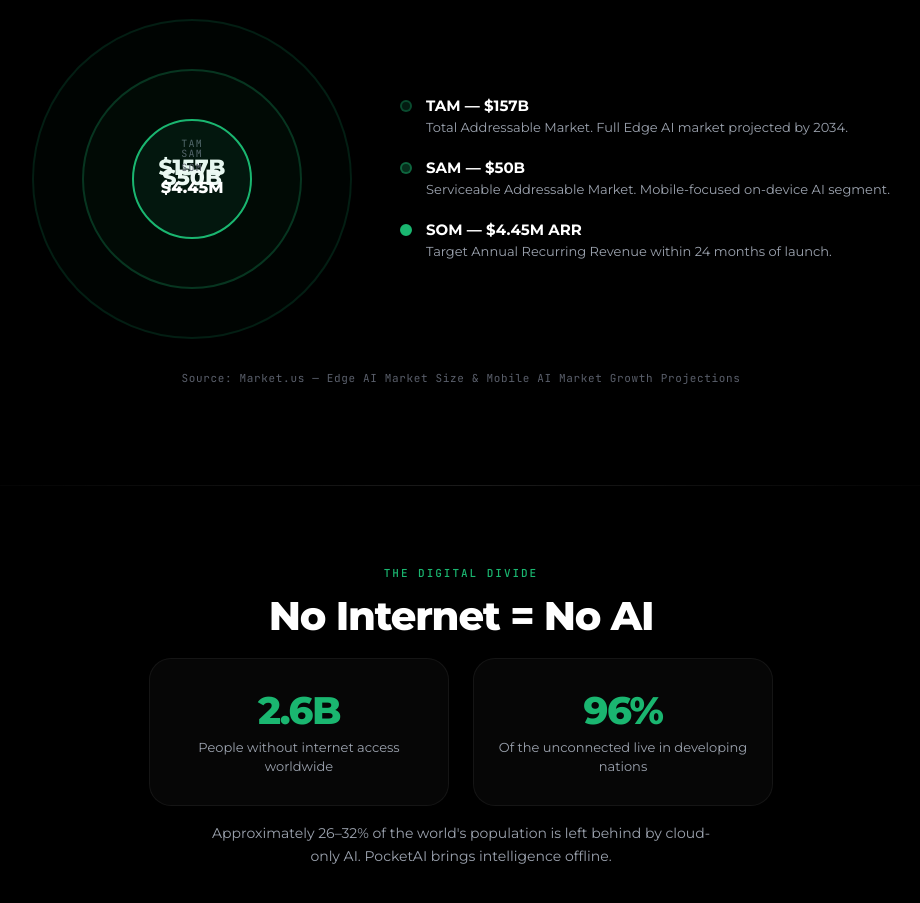
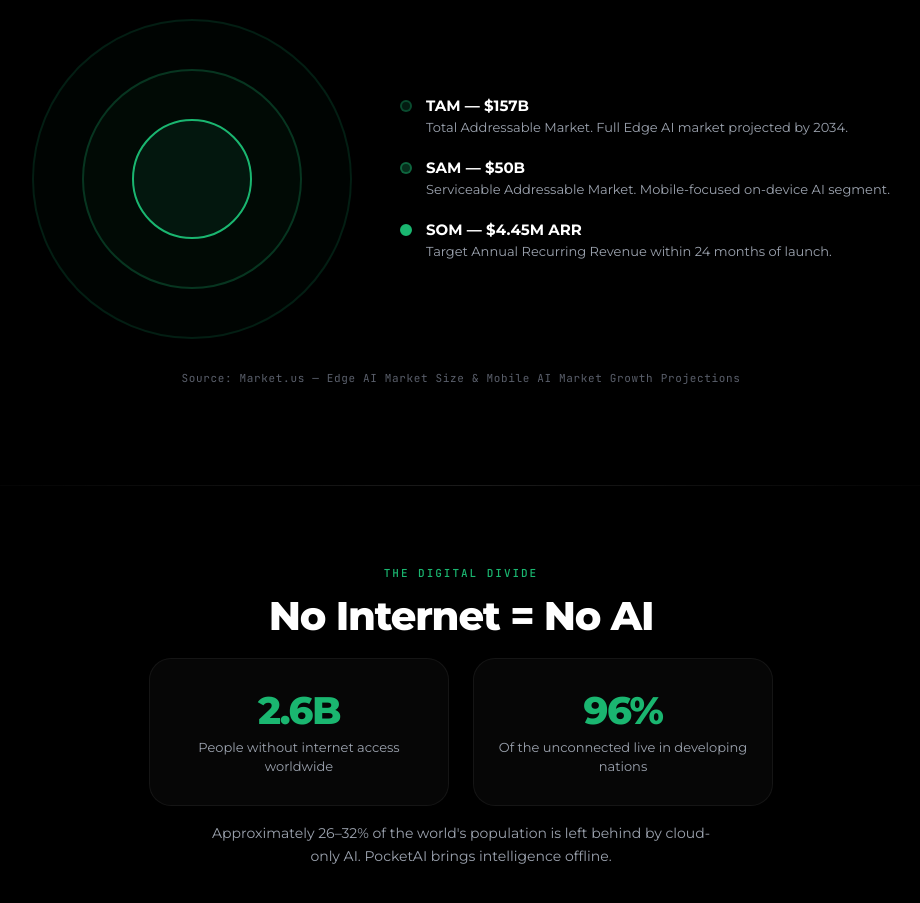
Before and after one commit to mounseflit/PAI, a plain HTML site: page pitch.html in a window 1280 px wide. Shown: the part 2400-3303 px from the top of the page, without its empty margins (179-1099 px from the left). Drawn offline with Linux system fonts and the light colour scheme.

Commit message:
Remove labels and values from TAM, SAM, and SOM

```diff
--- a/pitch.html
+++ b/pitch.html
@@ -1737,16 +1737,13 @@
                 <div class="tam-visual">
                     <div class="tam-circles">
                         <div class="tam-ring tam">
-                            <div class="tam-ring-label" style="margin-top:-40px">TAM</div>
-                            <div class="tam-ring-val">$157B</div>
+
                         </div>
                         <div class="tam-ring sam">
-                            <div class="tam-ring-label" style="margin-top:-20px">SAM</div>
-                            <div class="tam-ring-val">$50B</div>
+
                         </div>
                         <div class="tam-ring som">
-                            <div class="tam-ring-label">SOM</div>
-                            <div class="tam-ring-val">$4.45M</div>
+
                         </div>
                     </div>
                     <div class="tam-legend">
```
